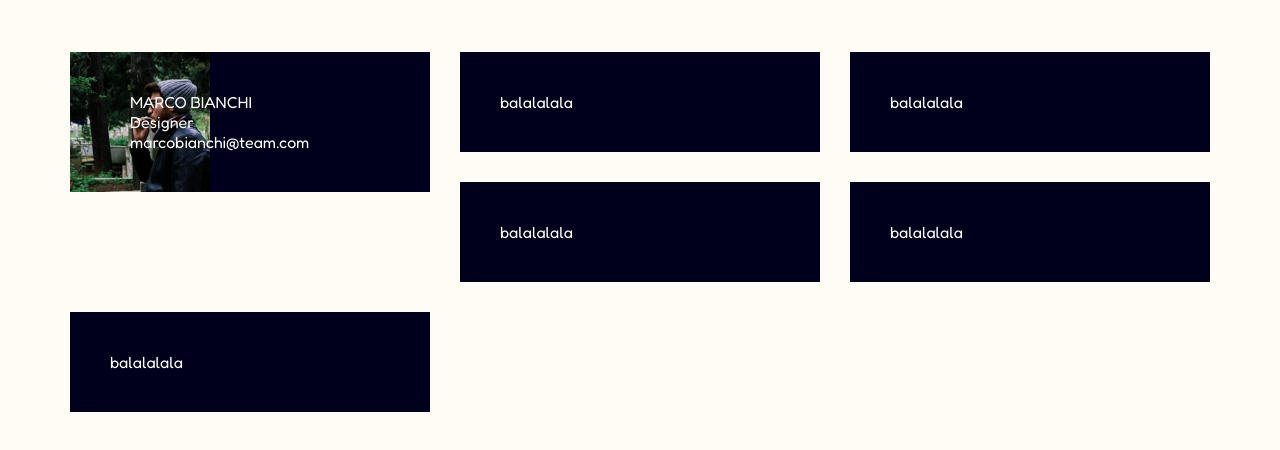
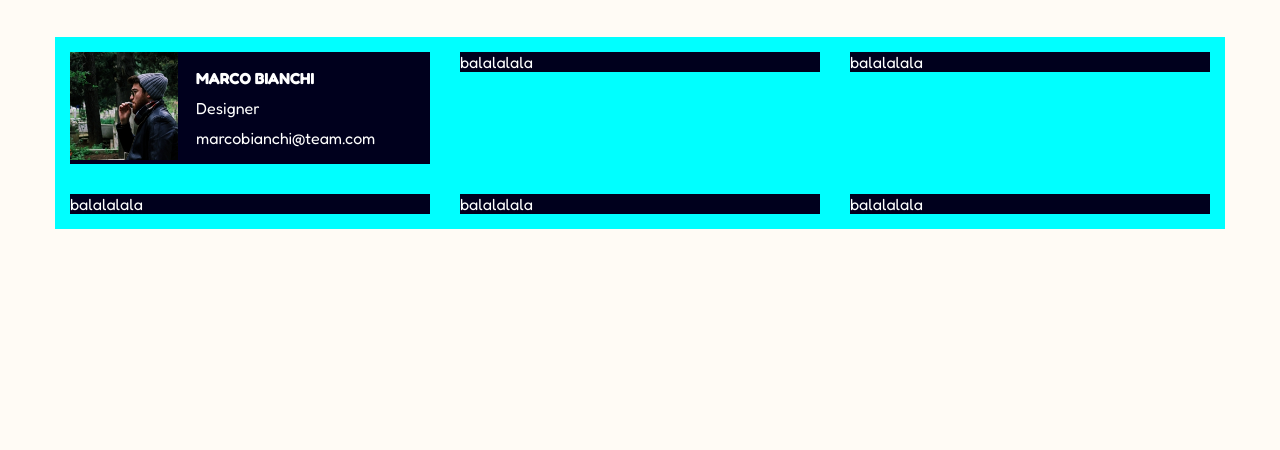
Before and after one commit to GiadaTonioni/html-css-float-cards, a plain HTML site: page index.html in a window 1280 px wide. Shown: the part 142-592 px from the top of the page. Drawn offline with Linux system fonts and the light colour scheme.

Commit message:
primo quadrato

```diff
--- a/css/style.css
+++ b/css/style.css
@@ -17,7 +17,7 @@ h1 {
 
 .apertura {
     text-align: center;
-    font-size:medium;
+    font-size:1em;
     margin-bottom: 40px;
 }
 
@@ -31,6 +31,12 @@ h1 {
     background-color: aqua;
 }
 
+.row {
+    content: '';
+    display: table;
+    clear: both;
+}
+
 .col {
     float:left;
     margin: 15px;
@@ -39,17 +45,31 @@ h1 {
 
 .content {
     background-color: rgb(0, 0, 29);
-    padding: 40px;
     color: white;
-    background-size:contain;
-    background-repeat: no-repeat;
 }
 
-.content1 {
-    background-image: url(../img/male1.png);
+
+
+img {
+    width: 30%;
+    float: left;
 }
 
 .descrizione {
-    margin-left:20px;
+    margin-left: 110px;
+    padding: 16px;
+}
 
+.name {
+    font-size: 1em;
+    font-weight: bold;
+    margin-bottom: 10px;
 }
+
+.role {
+    margin-bottom: 10px;
+}
+
+span {
+    display: inline-block;
+}
--- a/index.html
+++ b/index.html
@@ -12,16 +12,19 @@
 </head>
 <body>
     <!-- HEADER -->
-   <header class="container">
+   <div class="container">
+        <header>
         <h1>Meet Our Team</h1>
             <div class="apertura">
                 <p>Lorem ipsum dolor sit amet consectetur adipisicing elit. A, delectus? Natus reprehenderit dolorem necessitatibus,
                     animi cum sapiente reiciendis non adipisci cupiditate nulla, at nam, tempora doloremque magnam architecto nisi illum!</p>
             </div>
+        </header>
             <main>
                 <div class="row">
                     <div class="col">
-                    <div class="content content1">
+                        <div class="content">
+                            <img src="img/male1.png" alt="">
                             <div class="descrizione">
                                 <span class="name">MARCO BIANCHI</span> <br>
                                 <span class="role">Designer</span> <br>
@@ -57,9 +60,11 @@
                         </div>
                     </div>
             </div>
+
+
         </main>
 
-   </header>
+   </div>
     <!-- FINE HEADER -->
     <!-- MAIN -->
     <!-- FINE MAIN -->
```
Lines whose indentation alone changed are shown as unchanged.
